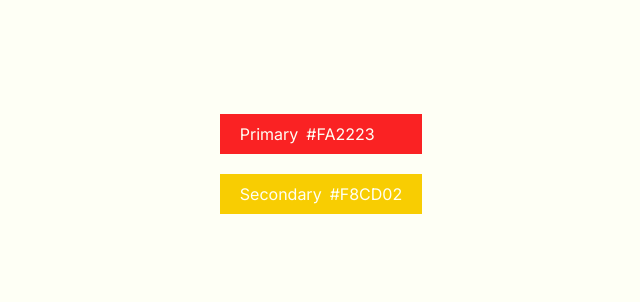
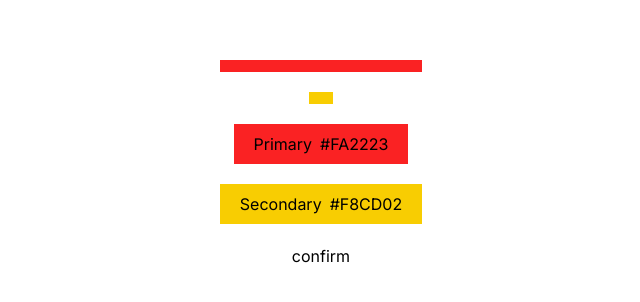
Before and after one commit to emkeiboii/Mark-Lajom-2, a React (Vite) app in the folder reactjs-portfolio/: page / in a window 1280 px wide. Shown: the part 236-538 px from the top of the page, without its empty margins (319-959 px from the left). Built offline with nearby package versions, Linux system fonts and the light colour scheme.

Commit message:
add confirm button to loading page

```diff
--- a/reactjs-portfolio/src/App.jsx
+++ b/reactjs-portfolio/src/App.jsx
@@ -9,22 +9,22 @@ import RSide from "./components/RSide.jsx";
 import Work from "./components/Work.jsx";
 // import Accordion from "./components/Accordion.jsx";
 import LoadingScreen from "./components/LoadingScreen.jsx";
-import { useEffect, useState } from "react";
+import { useState } from "react";
 import Contact from "./components/Contact.jsx";
 const colors = {
   brightRed: "#FA2223",
   yellow: "#F8CD02",
   brightBlue: "#00A3E0",
   darkBlue: "#153149",
-  darkGreen: "#152514",
+  darkGreen: "#328983",
   brightGreen: "#029220",
   darkRed: "#9D0620",
 };
 
 export default function App() {
-  const [choosing, setChoosing] = useState(false);
   const [primaryColor, setPrimaryColor] = useState("#FA2223");
   const [secondaryColor, setSecondaryColor] = useState("#F8CD02");
+  const [showLoading, setShowLoading] = useState(true);
 
   const handleColorChange = (hexCode, colorType) => {
     if (colorType === "primary") {
@@ -36,21 +36,19 @@ export default function App() {
     }
   };
 
-  useEffect(() => {
-    setChoosing(true);
-    setTimeout(() => {
-      setChoosing(false);
-    }, 50000);
-  }, []);
+  function handleConfirmation() {
+    setShowLoading(false);
+  }
 
   return (
     <>
-      {choosing ? (
+      {showLoading ? (
         <LoadingScreen
           colors={colors}
           onColorChange={(hexCode, colorType) =>
             handleColorChange(hexCode, colorType)
           }
+          onConfirmation={handleConfirmation}
         />
       ) : (
         <div className="flex justify-center items-center ">
@@ -60,7 +58,7 @@ export default function App() {
             <div className="flex justify-between">
               <LSide></LSide>
               <div className="lg:px-32 w-full md:px-8 sm:px-4">
-                <Hero></Hero>
+                <Hero primary={primaryColor} secondary={secondaryColor}></Hero>
                 <About></About>
                 <Work></Work>
                 {/* <Accordion /> */}
--- a/reactjs-portfolio/src/components/Hero.jsx
+++ b/reactjs-portfolio/src/components/Hero.jsx
@@ -1,21 +1,21 @@
-/* eslint-disable react/no-unescaped-entities */
 import { Link } from "react-scroll";
 
-export default function Hero() {
+export default function Hero({ primary, secondary }) {
   return (
     <div
       id="hero"
       className="py-48 px-4 sm:px-0 md:px-0 lg:px-28 flex items-center justify-center flex-col"
     >
       <div className="text-center">
-        <h2 className="font-mono text-dark">Hey! My name is:</h2>
-        <h1 className="font-extrabold text-4xl md:text-6xl lg:text-7xl -mx-1  text-primary  ">
-          Mark Lajom
-        </h1>
-        <h2 className="font-extrabold text-4xl md:text-6xl lg:text-7xl mb-3 text-dark">
-          I'm a front-end web developer
+        <h2 className="font-mono text-dark">Hi! I&apos;m Mark!</h2>
+
+        <h2
+          style={{ color: primary }}
+          className="font-extrabold text-4xl md:text-6xl lg:text-7xl mb-3 text-dark"
+        >
+          Front-end developer and Graphic designer
         </h2>
-        <p className="text-secondary">
+        <p style={{ color: secondary }}>
           I love coding, cars and food. Inspired by greatness.
         </p>
         <button className="font-mono outline  outline-1 rounded text-lavender py-2 px-5 hover:bg-lavender hover:bg-opacity-20 duration-200 ease-out my-5 mr-4">
--- a/reactjs-portfolio/src/components/LoadingScreen.jsx
+++ b/reactjs-portfolio/src/components/LoadingScreen.jsx
@@ -1,20 +1,36 @@
 import { useState } from "react";
 
-function LoadingScreen({ colors, onColorChange }) {
+function LoadingScreen({ colors, onColorChange, onConfirmation }) {
   const colorsArray = Object.entries(colors);
   const [currentColorIndex1, setCurrentColorIndex1] = useState(0);
   const [currentColorIndex2, setCurrentColorIndex2] = useState(1);
 
   function rotateColors(setter, currentIndex, colorType) {
-    const hexCode = colorsArray[currentIndex][1];
     setter((prevIndex) => (prevIndex + 1) % colorsArray.length);
-    console.log(colorType, hexCode); // Log the colorType and hexCode for debugging
-    onColorChange(hexCode, colorType); // Pass the updated hexCode and colorType to the parent component
+    const newIndex = (currentIndex + 1) % colorsArray.length;
+    console.log(colorsArray[newIndex][1]); // Display only the hex code
+    onColorChange(colorsArray[newIndex][1], colorType);
+  }
+
+  function handleConfirm() {
+    onConfirmation();
   }
 
   return (
     <div className="flex justify-center items-center h-screen">
-      <div className="flex flex-col gap-5">
+      <div className="flex flex-col gap-5 justify-center items-center">
+        <div
+          className="w-full h-3 "
+          style={{
+            backgroundColor: colorsArray[currentColorIndex1][1],
+          }}
+        ></div>
+        <div
+          className="w-6 h-3 "
+          style={{
+            backgroundColor: colorsArray[currentColorIndex2][1],
+          }}
+        ></div>
         <button
           onClick={() =>
             rotateColors(setCurrentColorIndex1, currentColorIndex1, "primary")
@@ -39,6 +55,7 @@ function LoadingScreen({ colors, onColorChange }) {
           Secondary
           <span className="ml-2">{colorsArray[currentColorIndex2][1]}</span>
         </button>
+        <button onClick={() => handleConfirm()}>confirm</button>
       </div>
     </div>
   );
--- a/reactjs-portfolio/src/components/Navbar.jsx
+++ b/reactjs-portfolio/src/components/Navbar.jsx
@@ -5,6 +5,17 @@ import { useScrollDirection } from "../hooks/useScrollDirection";
 export default function Navbar({ primary, secondary }) {
   const scrollDirection = useScrollDirection();
   console.log(primary);
+
+  const hoverNav = {
+    transition: "color 0.3s ease", // Transition for smooth hover effect
+  };
+
+  function handleMouseEnter() {
+    hoverNav.color = secondary;
+  }
+  function handleMouseLeave() {
+    hoverNav.color = secondary;
+  }
 
   return (
     <div
@@ -24,7 +35,12 @@ export default function Navbar({ primary, secondary }) {
         emkei
       </Link>
       <ul className="flex gap-5 items-center">
-        <li className="hover:text-primary duration-200 ease-in-out text-dark cursor-pointer">
+        <li
+          style={hoverNav}
+          onMouseEnter={handleMouseEnter}
+          onMouseLeave={handleMouseLeave}
+          className="hover:text-primary duration-200 ease-in-out text-dark cursor-pointer"
+        >
           <Link to="about" spy={true} smooth={true} offset={50} duration={500}>
             <span style={{ color: secondary }}>&gt;</span>about
           </Link>
--- a/reactjs-portfolio/tailwind.config.js
+++ b/reactjs-portfolio/tailwind.config.js
@@ -4,8 +4,8 @@ export default {
   theme: {
     colors: {
       dark: "#565254",
-      white: "#fefff5",
-      grey: "#d6d6d6",
+      white: "A5A4AC",
+      grey: "#546A78",
     },
     extend: {
       fontFamily: {
```
